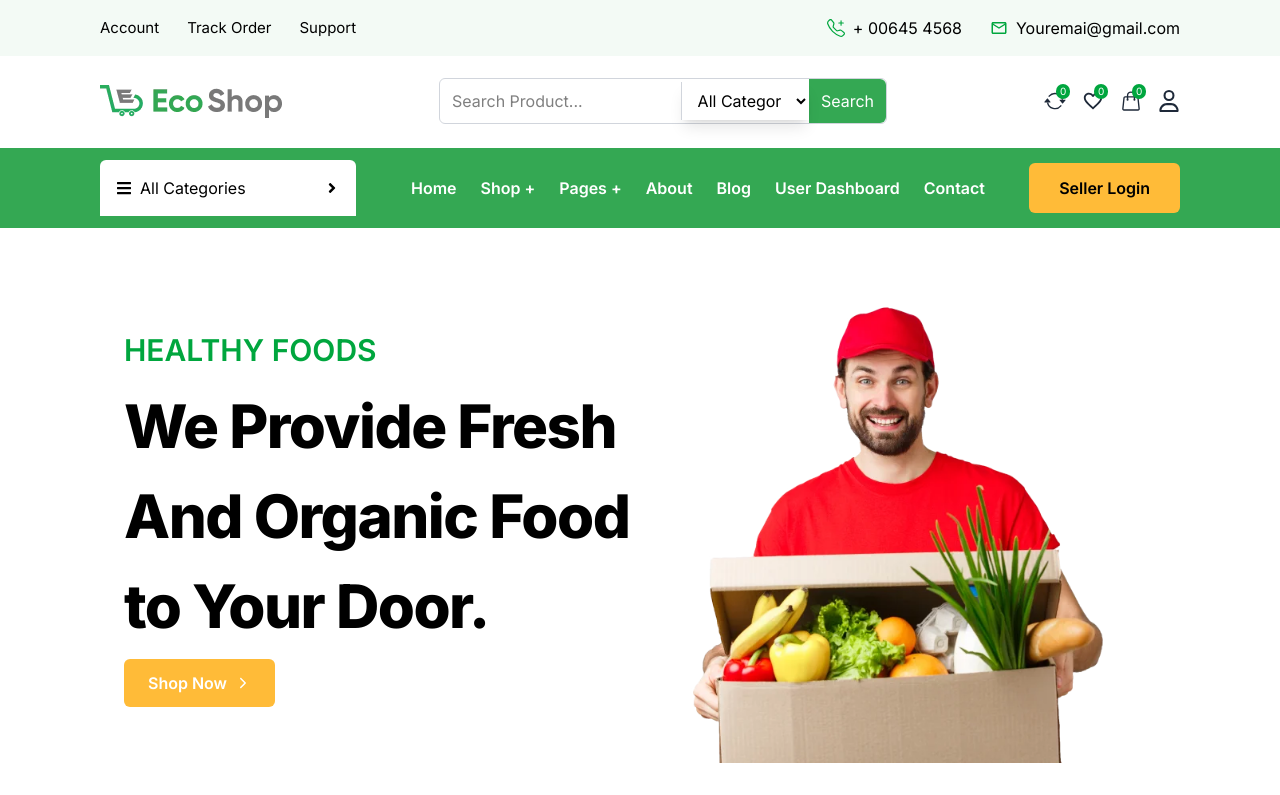
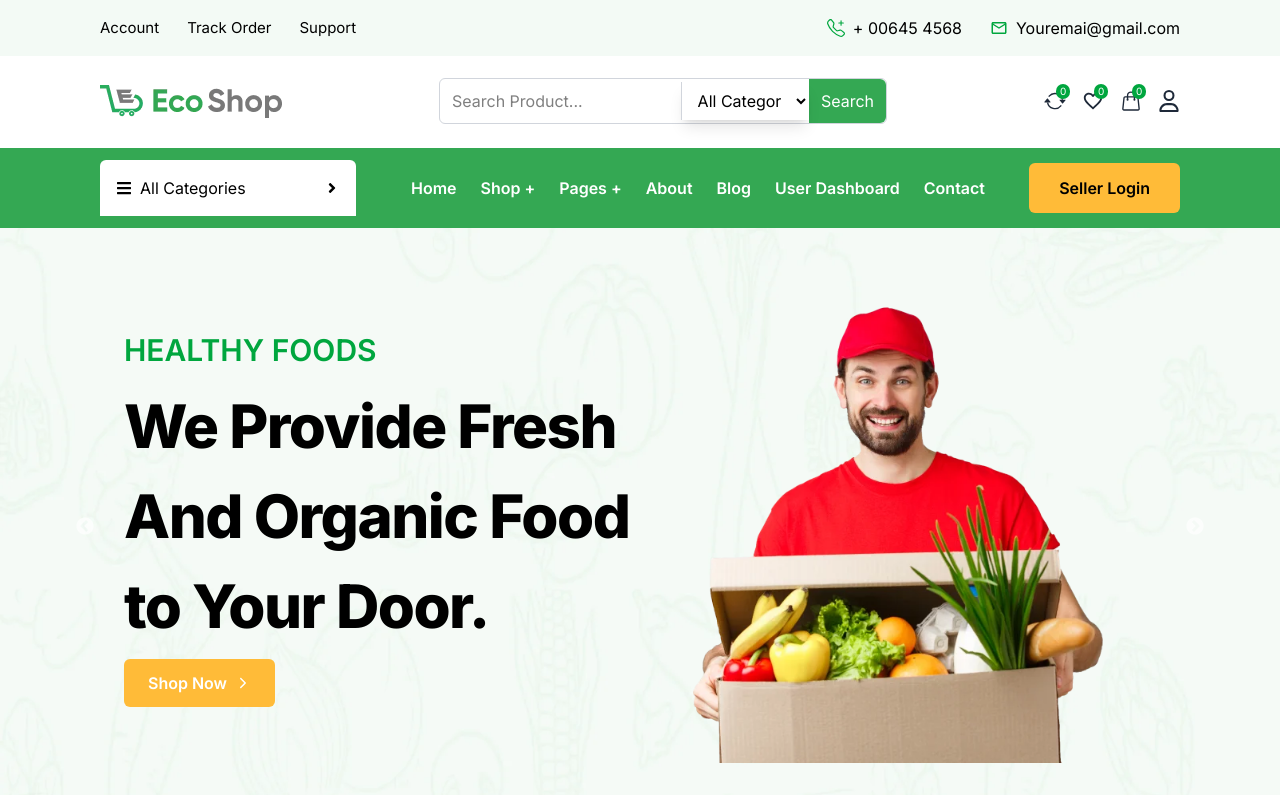
Before and after one commit to ahamedasif07/Project-Fresh-Grocery, a React (Vite) app: page / in a window 1280 px wide. Shown: the top 795 px of the page. Built offline with nearby package versions, Linux system fonts and the light colour scheme.

Commit message:
slider bg image sets

```diff
--- a/src/components/Slider/CarouselSlider.jsx
+++ b/src/components/Slider/CarouselSlider.jsx
@@ -6,6 +6,7 @@ import heroImgOne from "../../../public/assets/hero-img-1.webp";
 import heroImgTwo from "../../../public/assets/hero-img-2.webp";
 import heroImgTheree from "../../../public/assets/hero-img-3.webp";
 import PrimaryButton from "../PrymaryButton/PrimaryButton";
+import SectionContainer from "../SectionContainer/SectionContainer";
 
 const CarouselSlider = () => {
   const settings = {
@@ -20,6 +21,7 @@ const CarouselSlider = () => {
 
   return (
     <div>
+      <SectionContainer>
         <div className="py-10 relative z-[-1]">
           {" "}
           {/* Lower z-index */}
@@ -62,7 +64,11 @@ const CarouselSlider = () => {
               </div>
               <div className="md:w-1/2 flex justify-center">
                 <div className="max-h-[450px] mx-auto max-w-[450px]">
-                <img src={heroImgTwo} alt="Grocery" className="w-full h-auto" />
+                  <img
+                    src={heroImgTwo}
+                    alt="Grocery"
+                    className="w-full h-auto"
+                  />
                 </div>
               </div>
             </div>
@@ -94,6 +100,7 @@ const CarouselSlider = () => {
             </div>
           </Slider>
         </div>
+      </SectionContainer>
     </div>
   );
 };
--- a/src/pages/Home.jsx
+++ b/src/pages/Home.jsx
@@ -2,13 +2,20 @@ import React from "react";
 import CarouselSlider from "../components/Slider/CarouselSlider";
 import SectionContainer from "../components/SectionContainer/SectionContainer";
 import FeaturesSection from "../components/FetureSections/FetureSection";
+import bgImage from "../../public/assets/new-arrival-bg.webp";
 
 const Home = () => {
   return (
     <div>
-      <SectionContainer>
-        <CarouselSlider />
-      </SectionContainer>
+      <div
+        className="h-full opacity-100 w-full bg-cover bg-center"
+        style={{ backgroundImage: `url('/assets/new-arrival-bg.webp')` }}
+      >
+        <div className="z-10 relative">
+          <CarouselSlider />
+        </div>
+      </div>
+
       <FeaturesSection />
     </div>
   );
```
Lines whose indentation alone changed are shown as unchanged.
